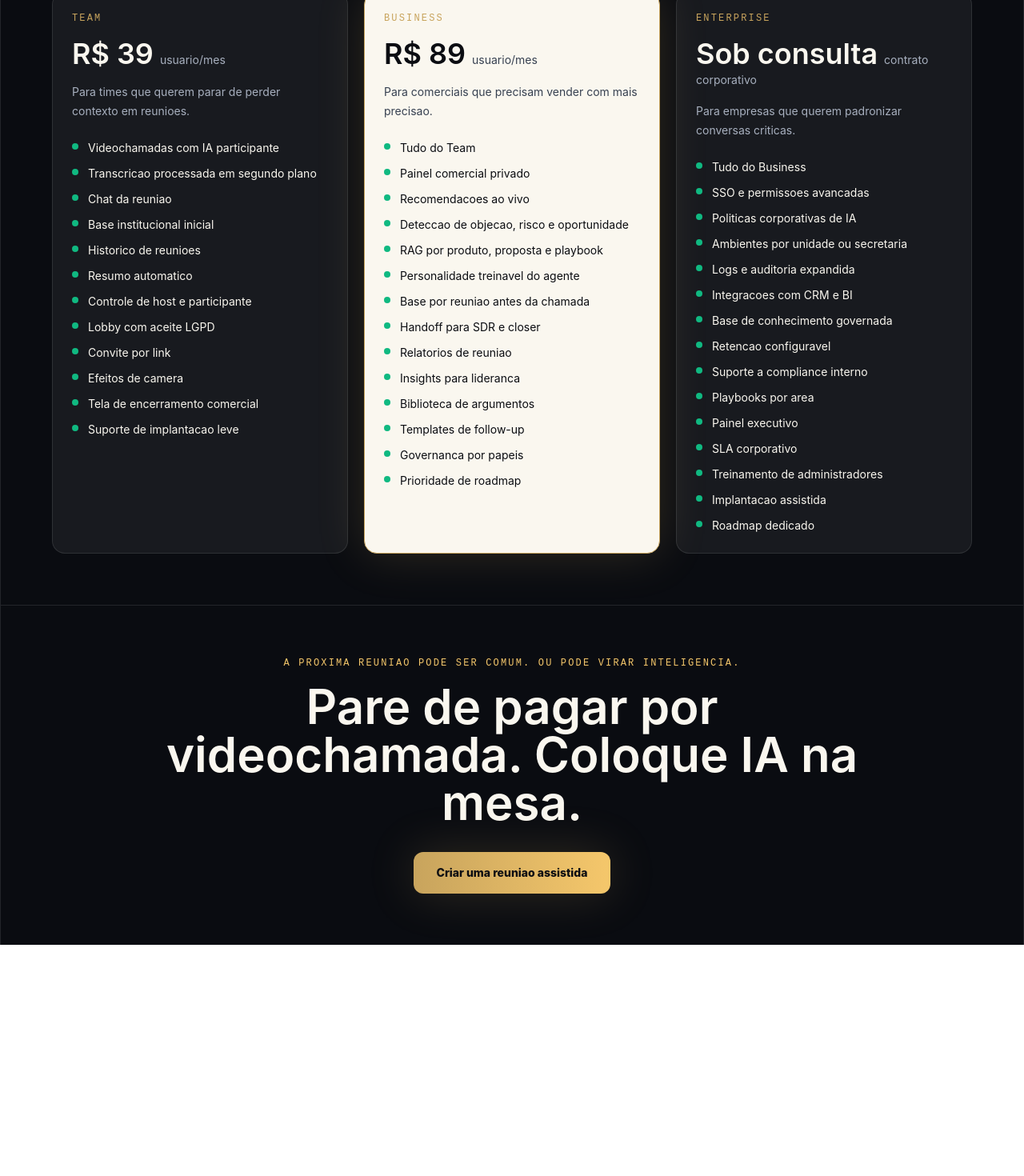
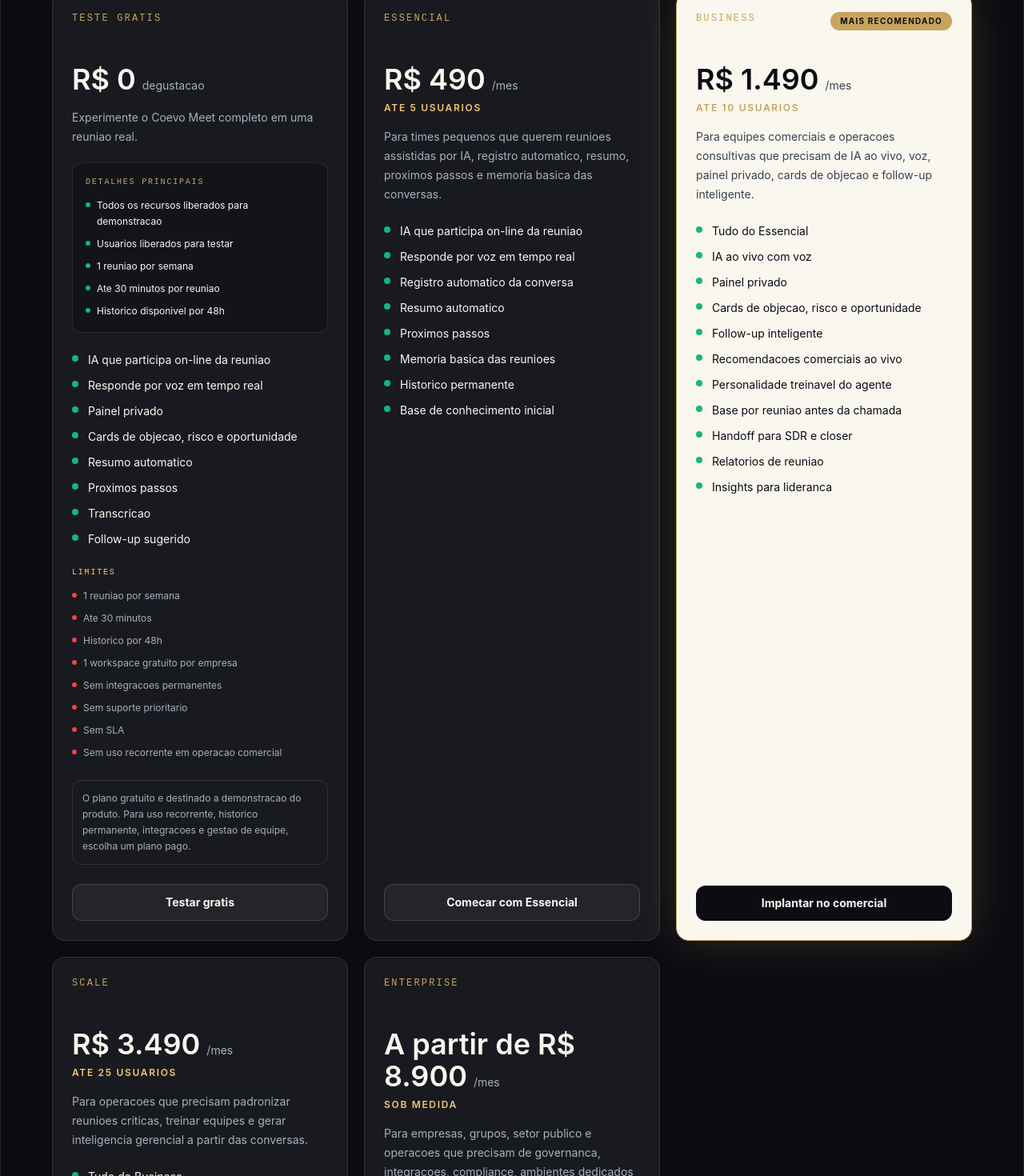
Before and after one commit to Renatcg/um-meeting-ai, a Next.js app in the folder apps/web/: page /coevo-meet in a window 1280 px wide. Shown: the part 6100-7570 px from the top of the page at 80% size. Before the commit the page ends 7281 px from the top, so only its background shows below. Built offline with nearby package versions, Linux system fonts and the light colour scheme.

Commit message:
Update Coevo Meet pricing plans

```diff
--- a/apps/web/app/coevo-meet/coevo-meet-landing.tsx
+++ b/apps/web/app/coevo-meet/coevo-meet-landing.tsx
@@ -161,72 +161,143 @@
   "Backups automaticos para evitar perda de dados e preservar continuidade",
 ];
 
-const plans = [
+type PricingPlan = {
+  name: string;
+  price: string;
+  unit: string;
+  users?: string;
+  description: string;
+  details?: string[];
+  items: string[];
+  limits?: string[];
+  cta: string;
+  microcopy?: string;
+  featured?: boolean;
+  badge?: string;
+};
+
+const plans: PricingPlan[] = [
   {
-    name: "Team",
-    price: "R$ 39",
-    unit: "usuario/mes",
-    description: "Para times que querem parar de perder contexto em reunioes.",
+    name: "Teste Gratis",
+    price: "R$ 0",
+    unit: "degustacao",
+    description: "Experimente o Coevo Meet completo em uma reuniao real.",
+    details: [
+      "Todos os recursos liberados para demonstracao",
+      "Usuarios liberados para testar",
+      "1 reuniao por semana",
+      "Ate 30 minutos por reuniao",
+      "Historico disponivel por 48h",
+    ],
     items: [
-      "Videochamadas com IA participante",
-      "Transcricao processada em segundo plano",
-      "Chat da reuniao",
-      "Base institucional inicial",
-      "Historico de reunioes",
+      "IA que participa on-line da reuniao",
+      "Responde por voz em tempo real",
+      "Painel privado",
+      "Cards de objecao, risco e oportunidade",
       "Resumo automatico",
-      "Controle de host e participante",
-      "Lobby com aceite LGPD",
-      "Convite por link",
-      "Efeitos de camera",
-      "Tela de encerramento comercial",
-      "Suporte de implantacao leve",
+      "Proximos passos",
+      "Transcricao",
+      "Follow-up sugerido",
     ],
+    limits: [
+      "1 reuniao por semana",
+      "Ate 30 minutos",
+      "Historico por 48h",
+      "1 workspace gratuito por empresa",
+      "Sem integracoes permanentes",
+      "Sem suporte prioritario",
+      "Sem SLA",
+      "Sem uso recorrente em operacao comercial",
+    ],
+    cta: "Testar gratis",
+    microcopy:
+      "O plano gratuito e destinado a demonstracao do produto. Para uso recorrente, historico permanente, integracoes e gestao de equipe, escolha um plano pago.",
+  },
+  {
+    name: "Essencial",
+    price: "R$ 490",
+    unit: "/mes",
+    users: "ate 5 usuarios",
+    description:
+      "Para times pequenos que querem reunioes assistidas por IA, registro automatico, resumo, proximos passos e memoria basica das conversas.",
+    items: [
+      "IA que participa on-line da reuniao",
+      "Responde por voz em tempo real",
+      "Registro automatico da conversa",
+      "Resumo automatico",
+      "Proximos passos",
+      "Memoria basica das reunioes",
+      "Historico permanente",
+      "Base de conhecimento inicial",
+    ],
+    cta: "Comecar com Essencial",
   },
   {
     name: "Business",
-    price: "R$ 89",
-    unit: "usuario/mes",
-    description: "Para comerciais que precisam vender com mais precisao.",
+    price: "R$ 1.490",
+    unit: "/mes",
+    users: "ate 10 usuarios",
+    description:
+      "Para equipes comerciais e operacoes consultivas que precisam de IA ao vivo, voz, painel privado, cards de objecao e follow-up inteligente.",
     items: [
-      "Tudo do Team",
-      "Painel comercial privado",
-      "Recomendacoes ao vivo",
-      "Deteccao de objecao, risco e oportunidade",
-      "RAG por produto, proposta e playbook",
+      "Tudo do Essencial",
+      "IA ao vivo com voz",
+      "Painel privado",
+      "Cards de objecao, risco e oportunidade",
+      "Follow-up inteligente",
+      "Recomendacoes comerciais ao vivo",
       "Personalidade treinavel do agente",
       "Base por reuniao antes da chamada",
       "Handoff para SDR e closer",
       "Relatorios de reuniao",
       "Insights para lideranca",
-      "Biblioteca de argumentos",
-      "Templates de follow-up",
-      "Governanca por papeis",
-      "Prioridade de roadmap",
     ],
     featured: true,
+    badge: "Mais recomendado",
+    cta: "Implantar no comercial",
+  },
+  {
+    name: "Scale",
+    price: "R$ 3.490",
+    unit: "/mes",
+    users: "ate 25 usuarios",
+    description:
+      "Para operacoes que precisam padronizar reunioes criticas, treinar equipes e gerar inteligencia gerencial a partir das conversas.",
+    items: [
+      "Tudo do Business",
+      "Padronizacao de reunioes criticas",
+      "Treinamento de equipes",
+      "Inteligencia gerencial",
+      "Playbooks por area",
+      "Base de conhecimento ampliada",
+      "Relatorios por equipe",
+      "Governanca por papeis",
+      "Historico e memoria operacional",
+      "Suporte de implantacao",
+    ],
+    cta: "Escalar operacao",
   },
   {
     name: "Enterprise",
-    price: "Sob consulta",
-    unit: "contrato corporativo",
-    description: "Para empresas que querem padronizar conversas criticas.",
+    price: "A partir de R$ 8.900",
+    unit: "/mes",
+    users: "sob medida",
+    description:
+      "Para empresas, grupos, setor publico e operacoes que precisam de governanca, integracoes, compliance, ambientes dedicados e implantacao assistida.",
     items: [
-      "Tudo do Business",
+      "Tudo do Scale",
       "SSO e permissoes avancadas",
-      "Politicas corporativas de IA",
-      "Ambientes por unidade ou secretaria",
+      "Integracoes com CRM e BI",
+      "Compliance e governanca",
+      "Ambientes dedicados",
+      "Implantacao assistida",
       "Logs e auditoria expandida",
-      "Integracoes com CRM e BI",
-      "Base de conhecimento governada",
-      "Retencao configuravel",
-      "Suporte a compliance interno",
-      "Playbooks por area",
       "Painel executivo",
       "SLA corporativo",
-      "Treinamento de administradores",
-      "Implantacao assistida",
-      "Roadmap dedicado",
+      "Suporte prioritario",
+      "Politicas corporativas de IA",
     ],
+    cta: "Falar com especialista",
   },
 ];
 
@@ -907,18 +978,25 @@
           <div className="grid gap-5 lg:grid-cols-3">
             {plans.map((plan) => (
               <article
-                className={`rounded-2xl border p-6 transition duration-500 hover:-translate-y-1 ${
+                className={`flex rounded-2xl border p-6 transition duration-500 hover:-translate-y-1 ${
                   plan.featured
                     ? "border-[#C8A45D] bg-[#FAF7EF] text-[#0B0D12] shadow-[0_0_60px_rgba(200,164,93,.20)]"
                     : "border-white/10 bg-white/[.06] text-[#FAF7EF]"
-                }`}
+                } flex-col`}
                 key={plan.name}
               >
-                <p className="font-mono text-xs uppercase tracking-[0.18em] text-[#C8A45D]">
-                  {plan.name}
-                </p>
+                <div className="flex min-h-12 items-start justify-between gap-3">
+                  <p className="font-mono text-xs uppercase tracking-[0.18em] text-[#C8A45D]">
+                    {plan.name}
+                  </p>
+                  {plan.badge ? (
+                    <span className="rounded-full bg-[#C8A45D] px-3 py-1 text-[10px] font-bold uppercase tracking-[0.12em] text-[#0B0D12]">
+                      {plan.badge}
+                    </span>
+                  ) : null}
+                </div>
                 <div className="mt-4">
-                  <span className="font-display text-4xl font-semibold">
+                  <span className="font-display text-3xl font-semibold xl:text-4xl">
                     {plan.price}
                   </span>
                   <span
@@ -929,6 +1007,15 @@
                     {plan.unit}
                   </span>
                 </div>
+                {plan.users ? (
+                  <p
+                    className={`mt-2 text-xs font-semibold uppercase tracking-[0.14em] ${
+                      plan.featured ? "text-[#C8A45D]" : "text-[#F5C76B]"
+                    }`}
+                  >
+                    {plan.users}
+                  </p>
+                ) : null}
                 <p
                   className={`mt-4 text-sm leading-6 ${
                     plan.featured ? "text-[#374151]" : "text-[#A8B0BF]"
@@ -936,6 +1023,27 @@
                 >
                   {plan.description}
                 </p>
+                {plan.details ? (
+                  <div
+                    className={`mt-5 rounded-xl border p-4 ${
+                      plan.featured
+                        ? "border-[#0B0D12]/10 bg-[#0B0D12]/[.04]"
+                        : "border-white/10 bg-[#0B0D12]/40"
+                    }`}
+                  >
+                    <p className="font-mono text-[10px] uppercase tracking-[0.18em] text-[#C8A45D]">
+                      Detalhes principais
+                    </p>
+                    <ul className="mt-3 space-y-2">
+                      {plan.details.map((item) => (
+                        <li className="flex gap-2 text-xs leading-5" key={item}>
+                          <span className="mt-1.5 h-1.5 w-1.5 rounded-full bg-[#10B981]" />
+                          <span>{item}</span>
+                        </li>
+                      ))}
+                    </ul>
+                  </div>
+                ) : null}
                 <ul className="mt-6 space-y-3">
                   {plan.items.map((item) => (
                     <li className="flex gap-3 text-sm font-normal" key={item}>
@@ -944,9 +1052,60 @@
                     </li>
                   ))}
                 </ul>
+                {plan.limits ? (
+                  <div className="mt-6">
+                    <p
+                      className={`font-mono text-[10px] uppercase tracking-[0.18em] ${
+                        plan.featured ? "text-[#C8A45D]" : "text-[#F5C76B]"
+                      }`}
+                    >
+                      Limites
+                    </p>
+                    <ul className="mt-3 space-y-2">
+                      {plan.limits.map((item) => (
+                        <li
+                          className={`flex gap-2 text-xs leading-5 ${
+                            plan.featured ? "text-[#374151]" : "text-[#A8B0BF]"
+                          }`}
+                          key={item}
+                        >
+                          <span className="mt-1.5 h-1.5 w-1.5 rounded-full bg-[#EF4444]" />
+                          <span>{item}</span>
+                        </li>
+                      ))}
+                    </ul>
+                  </div>
+                ) : null}
+                {plan.microcopy ? (
+                  <p
+                    className={`mt-6 rounded-xl border p-3 text-xs leading-5 ${
+                      plan.featured
+                        ? "border-[#0B0D12]/10 text-[#374151]"
+                        : "border-white/10 text-[#A8B0BF]"
+                    }`}
+                  >
+                    {plan.microcopy}
+                  </p>
+                ) : null}
+                <Link
+                  className={`mt-6 inline-flex w-full justify-center rounded-xl px-4 py-3 text-center text-sm font-bold transition ${
+                    plan.featured
+                      ? "bg-[#0B0D12] text-[#FAF7EF] hover:bg-[#1F2937]"
+                      : "border border-white/15 bg-white/5 text-[#FAF7EF] hover:border-[#C8A45D] hover:bg-[#C8A45D] hover:text-[#0B0D12]"
+                  } ${plan.microcopy ? "" : "mt-auto"}`}
+                  href="/"
+                >
+                  {plan.cta}
+                </Link>
               </article>
             ))}
           </div>
+          <p className="mx-auto mt-8 max-w-4xl text-center text-sm leading-7 text-[#A8B0BF]">
+            O Coevo Meet pode ser testado gratuitamente com todos os recursos
+            liberados em uma reuniao de ate 30 minutos por semana. Quando suas
+            reunioes virarem operacao, escolha um plano com historico
+            permanente, gestao de equipe, integracoes e suporte.
+          </p>
         </section>
 
         <section className="border-t border-white/10 px-6 py-16 text-center md:px-10 lg:px-16">
```
